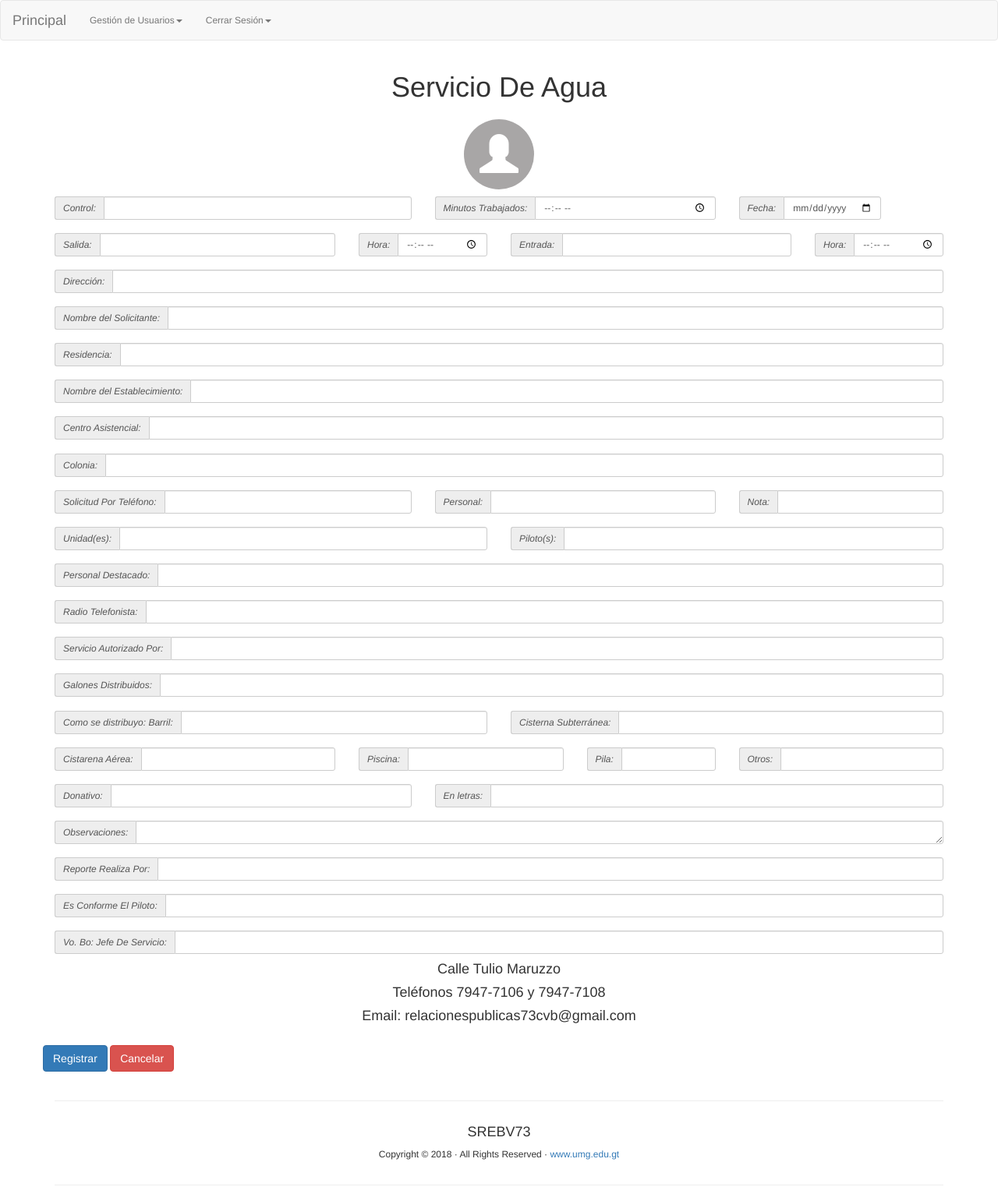
After one commit to gguevarav/SREBV73, a PHP site: page /ServicioAgua.php in a window 1280 px wide. The commit adds this page. Shown: the whole page at 78% size. Run offline with PHP 8.4, Linux system fonts and the light colour scheme; the visitor is signed in with stand-in values (Sample User, id 1).

Commit message:
Se agrega la página para realizar la insersión de los datos de un servicio de entrega de agua, se le agrega la posibilidad de ingresar usuarios a la base de datos.

```diff
--- a/BaseDatos/InsersionSGI.sql
+++ b/BaseDatos/InsersionSGI.sql
@@ -6,4 +6,4 @@ INSERT INTO Persona (NombrePersona, ApellidoPersona, DireccionPersona,
                      '5555-5555', '1990-1-1', 'admin@site.com');
 
 INSERT INTO Usuario (NombreUsuario, ContraseniaUsuario, idPersona, PrivilegioUsuario)
-              VALUES('gguevara', 'e60c177bc95bb0d56e2f95ac372bde51', 1, 'administrador');
+              VALUES('gguevara', 'e60c177bc95bb0d56e2f95ac372bde51', 1, 'Administrador');
--- /dev/null
+++ b/ServicioAgua.php
@@ -0,0 +1,419 @@
+<!--
+	Módulo de Registro de sevicio de agua
+	Martes, 15 de mayo del 2018
+	21:44 PM
+	Tavito
+	UMG - Morales Izabal
+-->
+<!DOCTYPE html>
+<html lang="en">
+<head>
+<meta charset="utf-8">
+<meta http-equiv="X-UA-Compatible" content="IE=edge">
+<meta name="viewport" content="width=device-width, initial-scale=1">
+<title>Sistema de Reportes</title>
+
+<!-- Bootstrap -->
+<link href="css/bootstrap.css" rel="stylesheet">
+<!-- se vincula al hoja de estilo para definir el aspecto del formulario de login -->
+<link rel="stylesheet" type="text/css" href="text/estilo.css">
+
+</head>
+	<?php
+		//include_once 'Seguridad/conexion.php';
+		// Incluimos el archivo que valida si hay una sesión activa
+		include_once "Seguridad/seguro.php";
+		// Si en la sesión activa tiene privilegios de administrador puede ver el formulario
+		if($_SESSION["PrivilegioUsuario"] == 'administrador'){
+		?>
+			<body>
+				<nav class="navbar navbar-default">
+				  <div class="container-fluid">
+					<!-- Brand and toggle get grouped for better mobile display -->
+					<div class="navbar-header">
+					  <button type="button" class="navbar-toggle collapsed" data-toggle="collapse" data-target="#defaultNavbar1"><span class="sr-only">Toggle navigation</span><span class="icon-bar"></span><span class="icon-bar"></span><span class="icon-bar"></span></button>
+					  <a class="navbar-brand" href="principal.php">Principal</a></div>
+					<!-- Collect the nav links, forms, and other content for toggling -->
+					<div class="collapse navbar-collapse" id="defaultNavbar1">
+					  <ul class="nav navbar-nav">
+						<li class="dropdown"><a href="#" class="dropdown-toggle" data-toggle="dropdown" role="button" aria-expanded="false">Gestión de Usuarios<span class="caret"></span></a>
+						  <ul class="dropdown-menu" role="menu">
+							<li><a href="#">Crear usuario</a></li>
+							<li><a href="#">Eliminar Usuario</a></li>
+							<li><a href="#">Editar usuario</a></li>
+						  </ul>
+						</li>
+						<li class="dropdown"><a href="#" class="dropdown-toggle" data-toggle="dropdown" role="button" aria-expanded="false">Cerrar Sesión<span class="caret"></span></a>
+						  <ul class="dropdown-menu" role="menu">
+							<li><a href="Seguridad/logout.php">Cerrar Sesión</a></li>
+						  </ul>
+						</li>
+					  </ul>
+				</div>
+					<!-- /.navbar-collapse -->
+				  </div>
+				  <!-- /.container-fluid -->
+				</nav>
+
+				<div class="container">
+				  <div class="row text-center">
+					<div class="container-fluid">
+						<div class="row">
+							<div class="col-xs-6 col-xs-offset-3">
+							<h1 class="text-center">Servicio De Agua</h1>
+							</div>
+						</div>
+						<!-- Contenedor del ícono del Usuario -->
+							<div class="Icon">
+								<!-- Icono de usuario -->
+								<span class="glyphicon glyphicon-user"></span>
+							</div>
+					<div class="row">
+					<!-- Campo control - servicio de agua -->
+						<div class="col-xs-5">
+							<div class="input-group input-group-sm mb-3">
+								<span class="input-group-addon" id="sizing-addon1"><i>Control:</i></span>
+								<input type="text" class="form-control" name="Control" id="Control" aria-describedby="sizing-addon1" required>
+							</div>
+						</div>
+						<!-- Minutos Trabajados -->
+						<div class="col-xs-4">
+							<div class="input-group input-group-sm mb-3">
+							<span class="input-group-addon" id="sizing-addon1"><i>Minutos Trabajados:</i></span>
+							<input type="time" class="form-control" name="MinutosTrabajados" id="MinutosTrabajados" aria-describedby="sizing-addon1" required>
+							</div>
+						</div>
+						<!-- Fecha -->
+						<div class="col-xs-2">
+							<div class="input-group input-group-sm mb-3">
+							<span class="input-group-addon" id="sizing-addon1"><i>Fecha:</i></span>
+							<input type="date" class="form-control" name="Fecha" id="Fecha" aria-describedby="sizing-addon1" required>
+							</div>
+						</div>
+					</div>
+					</br>
+					<div class="row">
+						<!-- Salida -->
+						<div class="col-xs-4">
+							<div class="input-group input-group-sm mb-3">
+								<span class="input-group-addon" id="sizing-addon1"><i>Salida:</i></span>
+								<input type="text" class="form-control" name="Salida" id="Salida" aria-describedby="sizing-addon1" required>
+							</div>
+						</div>
+						<!-- Hora_Salida -->
+						<div class="col-xs-2">
+							<div class="input-group input-group-sm mb-3">
+								<span class="input-group-addon" id="sizing-addon1"><i>Hora:</i></span>
+								<input type="time" class="form-control" name="Hora" id="Hora" aria-describedby="sizing-addon1" required>
+							</div>
+						</div>
+						<!-- Entrada -->
+						<div class="col-xs-4">
+							<div class="input-group input-group-sm mb-3">
+								<span class="input-group-addon" id="sizing-addon1"><i>Entrada:</i></span>
+								<input type="text" class="form-control" name="Entrada" id="Entrada" aria-describedby="sizing-addon1" required>
+							</div>
+						</div>
+						<!-- Hora_Entrada -->
+						<div class="col-xs-2">
+							<div class="input-group input-group-sm mb-3">
+								<span class="input-group-addon" id="sizing-addon1"><i>Hora:</i></span>
+								<input type="time" class="form-control" name="Hora" id="Hora" aria-describedby="sizing-addon1" required>
+							</div>
+						</div>
+					</div>
+					<br>
+					<div class="row">
+						<!-- Dirección -->
+						<div class="col-xs-12">
+							<div class="input-group input-group-sm mb-3">
+								<span class="input-group-addon" id="sizing-addon1"><i>Dirección:</i></span>
+								<input type="text" class="form-control" name="Direccion" id="Direccion" aria-describedby="sizing-addon1" required>
+							</div>
+							</div>
+					</div>
+					</br>
+					<div class="row">
+					<!-- Nombre del Solicitante -->
+						<div class="col-xs-12">
+							<div class="input-group input-group-sm mb-3">
+								<span class="input-group-addon" id="sizing-addon1"><i>Nombre del Solicitante:</i></span>
+								<input type="text" class="form-control" name="NombreSolicitante" id="NombreSolicitante" aria-describedby="sizing-addon1" required>
+							</div>
+							</div>
+					</div>
+					</br>
+					<div class="row">
+						<!-- Residencia -->
+						<div class="col-xs-12">
+							<div class="input-group input-group-sm mb-3">
+								<span class="input-group-addon" id="sizing-addon1"><i>Residencia:</i></span>
+								<input type="text" class="form-control" name="Residencia" id="Residencia" aria-describedby="sizing-addon1" required>
+							</div>
+						</div>
+					</div>
+					</br>
+					<div class="row">
+						<!-- Nombre del Establecimiento -->
+						<div class="col-xs-12">
+							<div class="input-group input-group-sm mb-3">
+								<span class="input-group-addon" id="sizing-addon1"><i>Nombre del Establecimiento:</i></span>
+								<input type="text" class="form-control" name="NombreEstablecimiento" id="NombreEstablecimiento" aria-describedby="sizing-addon1" required>
+							</div>
+						</div>
+					</div>
+					<br>
+					<div class="row">
+						<!-- Centro Asistencial -->
+						<div class="col-xs-12">
+							<div class="input-group input-group-sm mb-3">
+								<span class="input-group-addon" id="sizing-addon1"><i>Centro Asistencial:</i></span>
+								<input type="text" class="form-control" name="CentroAsistencial" id="CentroAsistencial" aria-describedby="sizing-addon1" required>
+							</div>
+						</div>
+					</div>
+					<br>
+					<div class="row">
+						<!-- Colonia -->
+						<div class="col-xs-12">
+							<div class="input-group input-group-sm mb-3">
+								<span class="input-group-addon" id="sizing-addon1"><i>Colonia:</i></span>
+								<input type="text" class="form-control" name="Colonia" id="Colonia" aria-describedby="sizing-addon1" required>
+							</div>
+						</div>
+					</div>
+					<br>
+					<div class="row">
+						<!-- Solicitud por Telefono -->
+						<div class="col-xs-5">
+							<div class="input-group input-group-sm mb-3">
+								<span class="input-group-addon" id="sizing-addon1"><i>Solicitud Por Teléfono:</i></span>
+								<input type="tel" class="form-control" name="SolicitudPorTelefono" id="SolicitudPorTelefono" aria-describedby="sizing-addon1" required>
+							</div>
+						</div>
+						<!-- Personal -->
+						<div class="col-xs-4">
+							<div class="input-group input-group-sm mb-3">
+								<span class="input-group-addon" id="sizing-addon1"><i>Personal:</i></span>
+								<input type="text" class="form-control" name="Personal" id="Personal" aria-describedby="sizing-addon1" required>
+							</div>
+						</div>
+						<!-- Nota -->
+						<div class="col-xs-3">
+							<div class="input-group input-group-sm mb-3">
+								<span class="input-group-addon" id="sizing-addon1"><i>Nota:</i></span>
+								<input type="text" class="form-control" name="Nota" id="Nota" aria-describedby="sizing-addon1" required>
+							</div>
+						</div>
+					</div>
+					<br>
+					<div class="row">
+						<!-- Unidad(es) -->
+						<div class="col-xs-6">
+							<div class="input-group input-group-sm mb-3">
+								<span class="input-group-addon" id="sizing-addon1"><i>Unidad(es):</i></span>
+								<input type="text" class="form-control" name="Unidad" id="Unidad" aria-describedby="sizing-addon1" required>
+							</div>
+						</div>
+						<!-- Piloto(s) -->
+						<div class="col-xs-6">
+							<div class="input-group input-group-sm mb-3">
+								<span class="input-group-addon" id="sizing-addon1"><i>Piloto(s):</i></span>
+								<input type="text" class="form-control" name="Piloto" id="Piloto" aria-describedby="sizing-addon1" required>
+							</div>
+						</div>
+					</div>
+					<br>
+					<div class="row">
+						<!-- Personal Destacado -->
+						<div class="col-xs-12">
+							<div class="input-group input-group-sm mb-3">
+								<span class="input-group-addon" id="sizing-addon1"><i>Personal Destacado:</i></span>
+								<input type="text" class="form-control" name="PersonalDestacado" id="PersonalDestacado" aria-describedby="sizing-addon1" required>
+							</div>
+						</div>
+					</div>
+					<br>
+					<div class="row">
+						<!-- Radio Telefonista -->
+						<div class="col-xs-12">
+							<div class="input-group input-group-sm mb-3">
+								<span class="input-group-addon" id="sizing-addon1"><i>Radio Telefonista:</i></span>
+								<input type="text" class="form-control" name="RadioTelefonista" id="RadioTelefonista" aria-describedby="sizing-addon1" required>
+							</div>
+						</div>
+					</div>
+					<br>
+					<div class="row">
+						<!-- Servicio Autorizado Por -->
+						<div class="col-xs-12">
+							<div class="input-group input-group-sm mb-3">
+								<span class="input-group-addon" id="sizing-addon1"><i>Servicio Autorizado Por:</i></span>
+								<input type="text" class="form-control" name="ServicioAutorizadoPor" id="ServicioAutorizadoPor" aria-describedby="sizing-addon1" required>
+							</div>
+						</div>
+					</div>
+					<br>
+					<div class="row">
+						<!-- Galones Distribuidos -->
+						<div class="col-xs-12">
+							<div class="input-group input-group-sm mb-3">
+								<span class="input-group-addon" id="sizing-addon1"><i>Galones Distribuidos:</i></span>
+								<input type="text" class="form-control" name="GalonesDistribuidos" id="GalonesDistribuidos" aria-describedby="sizing-addon1" required>
+							</div>
+						</div>
+					</div>
+					<br>
+					<div class="row">
+						<!-- Forma en que se distribuyo: barril -->
+						<div class="col-xs-6">
+							<div class="input-group input-group-sm mb-3">
+								<span class="input-group-addon" id="sizing-addon1"><i>Como se distribuyo: Barril:</i></span>
+								<input type="text" class="form-control" name="Barril" id="Barril" aria-describedby="sizing-addon1" required>
+							</div>
+						</div>
+						<!-- Forma en que se distribuyo: Cisterna Subterranea -->
+						<div class="col-xs-6">
+							<div class="input-group input-group-sm mb-3">
+								<span class="input-group-addon" id="sizing-addon1"><i>Cisterna Subterránea:</i></span>
+								<input type="text" class="form-control" name="CisternaSubterranea" id="CisternaSubterranea" aria-describedby="sizing-addon1" required>
+							</div>
+						</div>
+					</div>
+					<br>
+					<div class="row">
+						<!-- Cisterna Aerea -->
+						<div class="col-xs-4">
+							<div class="input-group input-group-sm mb-3">
+								<span class="input-group-addon" id="sizing-addon1"><i>Cistarena Aérea:</i></span>
+								<input type="text" class="form-control" name="CisternaAerea" id="CisternaAerea" aria-describedby="sizing-addon1" required>
+							</div>
+						</div>
+						<!-- Piscina -->
+						<div class="col-xs-3">
+							<div class="input-group input-group-sm mb-3">
+								<span class="input-group-addon" id="sizing-addon1"><i>Piscina:</i></span>
+								<input type="text" class="form-control" name="Piscina" id="Piscina" aria-describedby="sizing-addon1" required>
+							</div>
+						</div>
+						<!-- Pila -->
+						<div class="col-xs-2">
+							<div class="input-group input-group-sm mb-3">
+								<span class="input-group-addon" id="sizing-addon1"><i>Pila:</i></span>
+								<input type="text" class="form-control" name="Pila" id="Pila" aria-describedby="sizing-addon1" required>
+							</div>
+						</div>
+						<!-- Otros -->
+						<div class="col-xs-3">
+							<div class="input-group input-group-sm mb-3">
+								<span class="input-group-addon" id="sizing-addon1"><i>Otros:</i></span>
+								<input type="text" class="form-control" name="Otros" id="Otros" aria-describedby="sizing-addon1" required>
+							</div>
+						</div>
+					</div>
+					<br>
+					<div class="row">
+						<!-- Donativo -->
+						<div class="col-xs-5">
+							<div class="input-group input-group-sm mb-3">
+								<span class="input-group-addon" id="sizing-addon1"><i>Donativo:</i></span>
+								<input type="text" class="form-control" name="Donativo" id="Donativo" aria-describedby="sizing-addon1" required>
+							</div>
+						</div>
+						<!-- En Letras -->
+						<div class="col-xs-7">
+							<div class="input-group input-group-sm mb-3">
+								<span class="input-group-addon" id="sizing-addon1"><i>En letras:</i></span>
+								<input type="text" class="form-control" name="EnLetras" id="EnLetras" aria-describedby="sizing-addon1" required>
+							</div>
+						</div>
+					</div>
+					<br>
+					<div class="row">
+						<!-- Observaciones -->
+						<div class="col-xs-12">
+							<div class="input-group input-group-sm mb-3">
+								<span class="input-group-addon" id="sizing-addon1"><i>Observaciones:</i></span>
+								<!--<input type="text" class="form-control" name="Observaciones" id="Observaciones" aria-describedby="sizing-addon1" required>-->
+								<textarea class="form-control" name="Observaciones" id="Observaciones" rows="5"></textarea>
+							</div>
+						</div>
+					</div>
+					<br>
+					<div class="row">
+						<!-- Reporte Realiza Por -->
+						<div class="col-xs-12">
+							<div class="input-group input-group-sm mb-3">
+								<span class="input-group-addon" id="sizing-addon1"><i>Reporte Realiza Por:</i></span>
+								<input type="text" class="form-control" name="ReporteRealizaPor" id="ReporteRealizaPor" aria-describedby="sizing-addon1" required>
+						</div>
+						</div>
+					</div>
+					<br>
+					<div class="row">
+						<!-- Es Conforme El Piloto-->
+						<div class="col-xs-12">
+							<div class="input-group input-group-sm mb-3">
+								<span class="input-group-addon" id="sizing-addon1"><i>Es Conforme El Piloto:</i></span>
+								<input type="text" class="form-control" name="EsConformeElPiloto" id="EsConformeElPiloto" aria-describedby="sizing-addon1" required>
+						</div>
+						</div>
+					</div>
+					</br>
+					<div class="row">
+						<!-- Vo. Bo: Jefe De Servicio-->
+						<div class="col-xs-12">
+							<div class="input-group input-group-sm mb-3">
+								<span class="input-group-addon" id="sizing-addon1"><i>Vo. Bo: Jefe De Servicio:</i></span>
+								<input type="text" class="form-control" name="JefeDeServicio" id="JefeDeServicio" aria-describedby="sizing-addon1" required>
+						</div>
+						</div>
+					</div>
+					<div class="row">
+						<div class="text-center col-md-6 col-md-offset-3">
+							<h4>Calle Tulio Maruzzo</h4>
+							<h4>Teléfonos 7947-7106 y 7947-7108</h4>
+							<h4>Email: relacionespublicas73cvb@gmail.com</h4>
+						</div>
+					</div>
+					</div>
+					</br>
+					<!-- Resgistrar -->
+					<div class="row">
+						<div class="col-xs-12">
+							<div class="input-group input-group-sm mb-3">
+								<div clss="btn-group">
+									<button type="button" class="btn btn-primary">Registrar</button>
+									<button type="button" class="btn btn-danger">Cancelar</button>
+								</div>
+							</div>
+						</div>
+					</div>
+					<br>
+				</div>
+				<!-- jQuery (necessary for Bootstrap's JavaScript plugins) -->
+				<script src="js/jquery-1.11.3.min.js"></script>
+
+				<!-- Include all compiled plugins (below), or include individual files as needed -->
+				<script src="js/bootstrap.js"></script>
+				<!-- Pie de página, se utilizará el mismo para todos. -->
+				<footer>
+					<hr>
+					<div class="row">
+						<div class="text-center col-md-6 col-md-offset-3">
+							<h4>SREBV73</h4>
+							<p>Copyright &copy; 2018 &middot; All Rights Reserved &middot; <a href="http://www.umg.edu.gt/" >www.umg.edu.gt</a></p>
+						</div>
+					</div>
+					<hr>
+				</footer>
+			</body>
+	<?php
+		// De lo contrario lo redirigimos al inicio de sesión
+			}
+			else{
+				echo "usuario no valido";
+				header("location:index.php");
+			}
+		?>
+</html>
--- a/principal.php
+++ b/principal.php
@@ -27,7 +27,7 @@
 		// Incluimos el archivo que valida si hay una sesión activa
 		include_once "Seguridad/seguro.php";
 		// Si en la sesión activa tiene privilegios de administrador puede ver el formulario
-		if($_SESSION["PrivilegioUsuario"] == 'administrador'){
+		if($_SESSION["PrivilegioUsuario"] == 'Administrador'){
 		?>
 			<body>
 				<nav class="navbar navbar-default">
```
Also changed, not shown: CrearUsuario.php (+132 -36 lines), index.php (indentation only).
